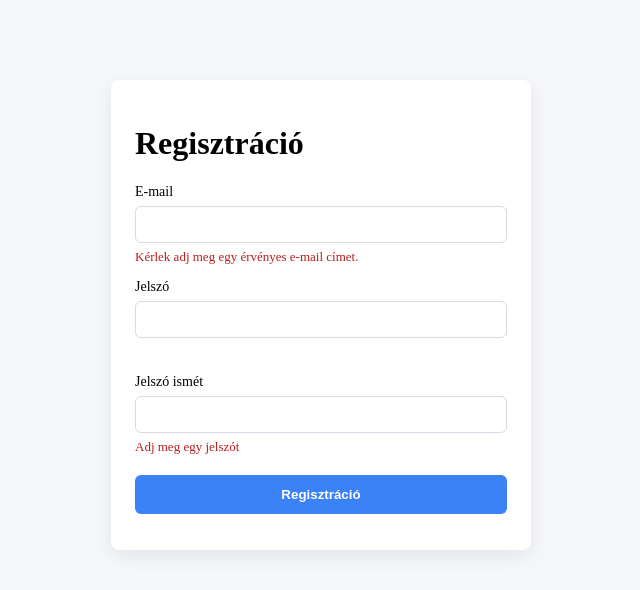
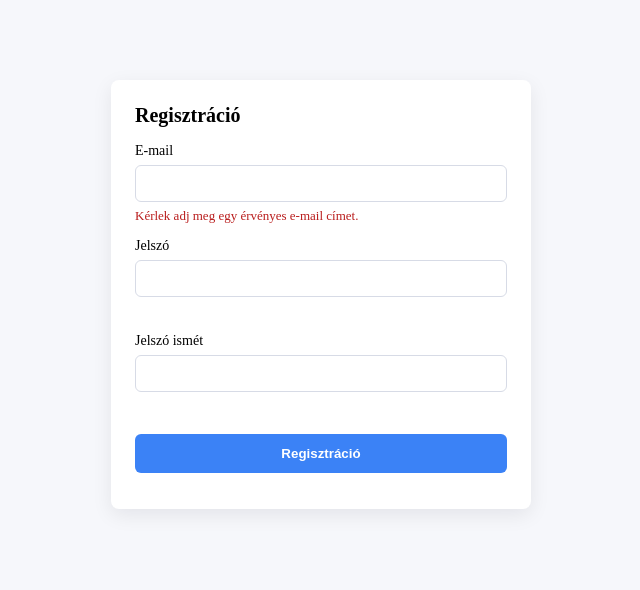
Before and after one commit to SzaZoa1227/12.js, a plain HTML site: page 5.f-regisztracio/index.html in a window 1280 px wide. Both pictures are taken after a click on the button "Regisztráció". Shown: the whole page, without its empty margins (319-959 px from the left). Drawn offline with Linux system fonts and the light colour scheme.

Commit message:
fixes, cleanup

```diff
--- a/5.f-regisztracio/index.html
+++ b/5.f-regisztracio/index.html
@@ -23,7 +23,7 @@
 
       <button id="submit">Regisztráció</button>
 
-      <div id="formMessage" class="info" aria-live="polite"></div>
+      <div id="message" class="info" aria-live="polite"></div>
     </form>
   </main>
   <script src="login.js"></script>
--- a/5.f-regisztracio/login.js
+++ b/5.f-regisztracio/login.js
@@ -1,45 +1,47 @@
-    const form = document.getElementById('submit');
-    const email = document.getElementById('email');
-    const pw = document.getElementById('password');
-    const pw2 = document.getElementById('password2');
-    const emailHelp = document.getElementById('emailHelp');
-    const pwHelp = document.getElementById('pwHelp');
-    const pw2Help = document.getElementById('pw2Help');
-    const formMessage = document.getElementById('formMessage');
+const btn = document.getElementById("submit");
+const email = document.getElementById("email");
+const pw = document.getElementById("password");
+const pw2 = document.getElementById("password2");
+const emailHelp = document.getElementById("emailHelp");
+const pwHelp = document.getElementById("pwHelp");
+const pw2Help = document.getElementById("pw2Help");
+const message = document.getElementById("message");
 
-    function isValidEmail(email)
-    {
-      let charsAfterDot = email.length - email.lastIndexOf('.') - 1;
-      let charsAfterAt = email.length - email.lastIndexOf('@') - 2;
-      if (!email.includes('@') || !email.includes('.') || charsAfterDot < 2 || charsAfterDot > 3 || charsAfterDot === charsAfterAt){
-        emailHelp.textContent = 'Kérlek adj meg egy érvényes e-mail címet.';
+function isValid(email) {
+  let charsAfterDot = email.length - email.lastIndexOf(".") - 1;
+  let charsAfterAt = email.length - email.lastIndexOf("@") - 2;
+  if (
+    !email.includes("@") ||
+    !email.includes(".") ||
+    charsAfterDot < 2 ||
+    charsAfterDot > 3 ||
+    charsAfterDot === charsAfterAt
+  ) {
+    emailHelp.textContent = "Kérlek adj meg egy érvényes e-mail címet.";
     return false;
   }
-      console.log(charsAfterDot,charsAfterAt);
-      return true
+  if (pw.value !== pw2.value) {
+    pw2Help.textContent = "A két jelszó nem egyezik.";
+    ok = false;
+    return false;
+  } else if (pw.value === "") {
+    pw2Help.textContent = "Adj meg egy jelszót";
+    return false;
+  }
+  console.log(charsAfterDot, charsAfterAt);
+  return true;
 }
 
 function clearErrors() {
-      emailHelp.textContent = '';
-      pwHelp.textContent = '';
-      pw2Help.textContent = '';
-      formMessage.textContent = '';
+  emailHelp.textContent = "";
+  pwHelp.textContent = "";
+  pw2Help.textContent = "";
+  message.textContent = "";
 }
-    form.addEventListener('click', () => {
+btn.addEventListener("click", () => {
   clearErrors();
-      let ok = true;
-
-      ok = isValidEmail(email.value);
-
-      if (pw.value !== pw2.value) {
-        pw2Help.textContent = 'A két jelszó nem egyezik.';
-        ok = false;
+  if (isValid(email.value,pw.value,pw2.value)){
+    message.textContent = "Sikeres regisztráció. (demo)";
+    console.log("Mukodok");
   }
-      else if (pw.value === ""){
-        pw2Help.textContent = 'Adj meg egy jelszót'
-      }
-      console.log(ok);
-      if (ok) {formMessage.textContent = 'Sikeres regisztráció (demo).'; console.log("Mukodok")}
-
-
 });
--- a/5.f-regisztracio/style.css
+++ b/5.f-regisztracio/style.css
@@ -15,7 +15,7 @@ body {
   border-radius: 8px;
   box-shadow: 0 6px 20px rgba(10, 10, 20, 0.08);
 }
-form h1 {
+h1 {
   margin: 0 0 16px 0;
   font-size: 20px;
 }
```
Also changed, not shown: 25.09.30/arrayFunctions.js (+5 -8 lines), 1 other file. Lines whose indentation alone changed are shown as unchanged.
